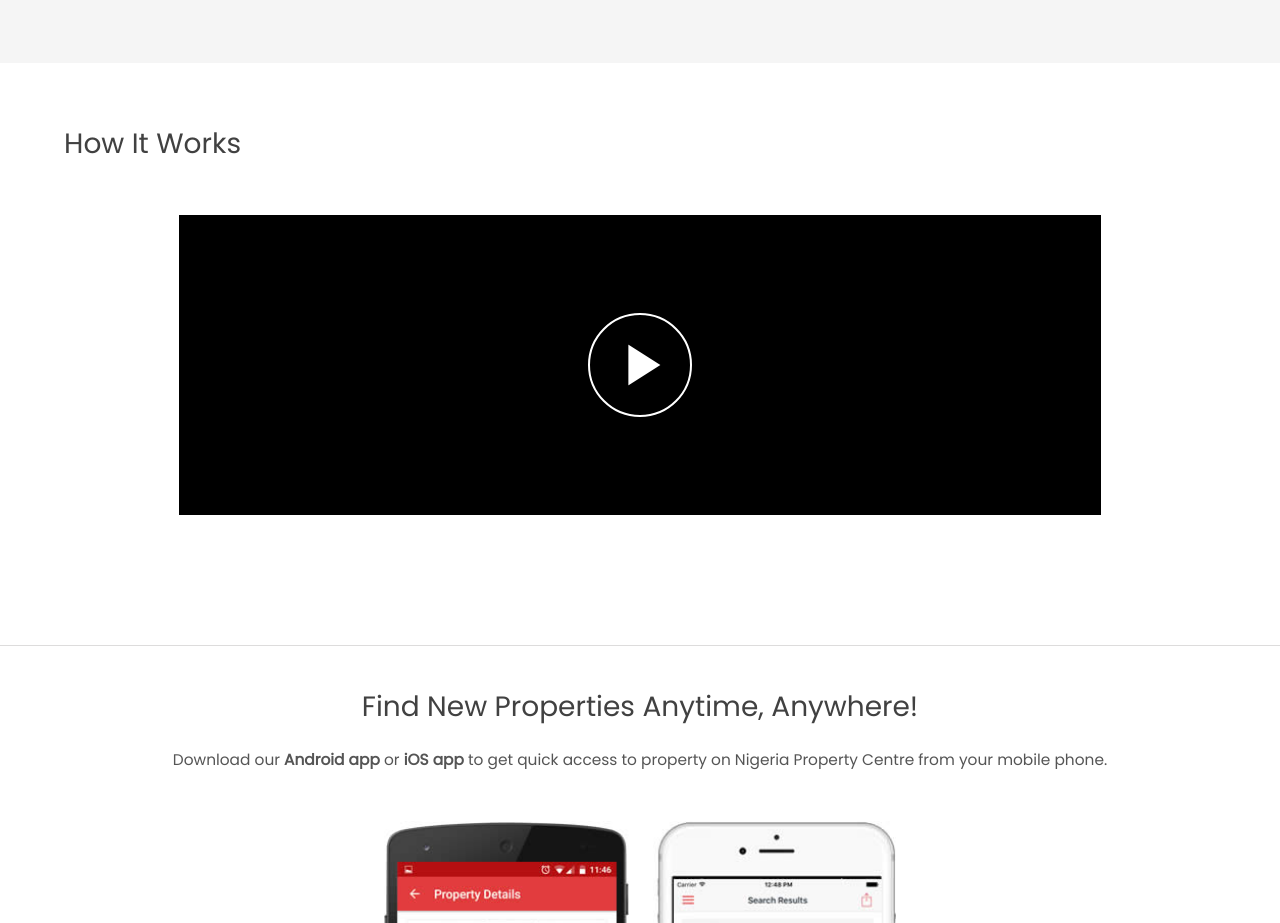
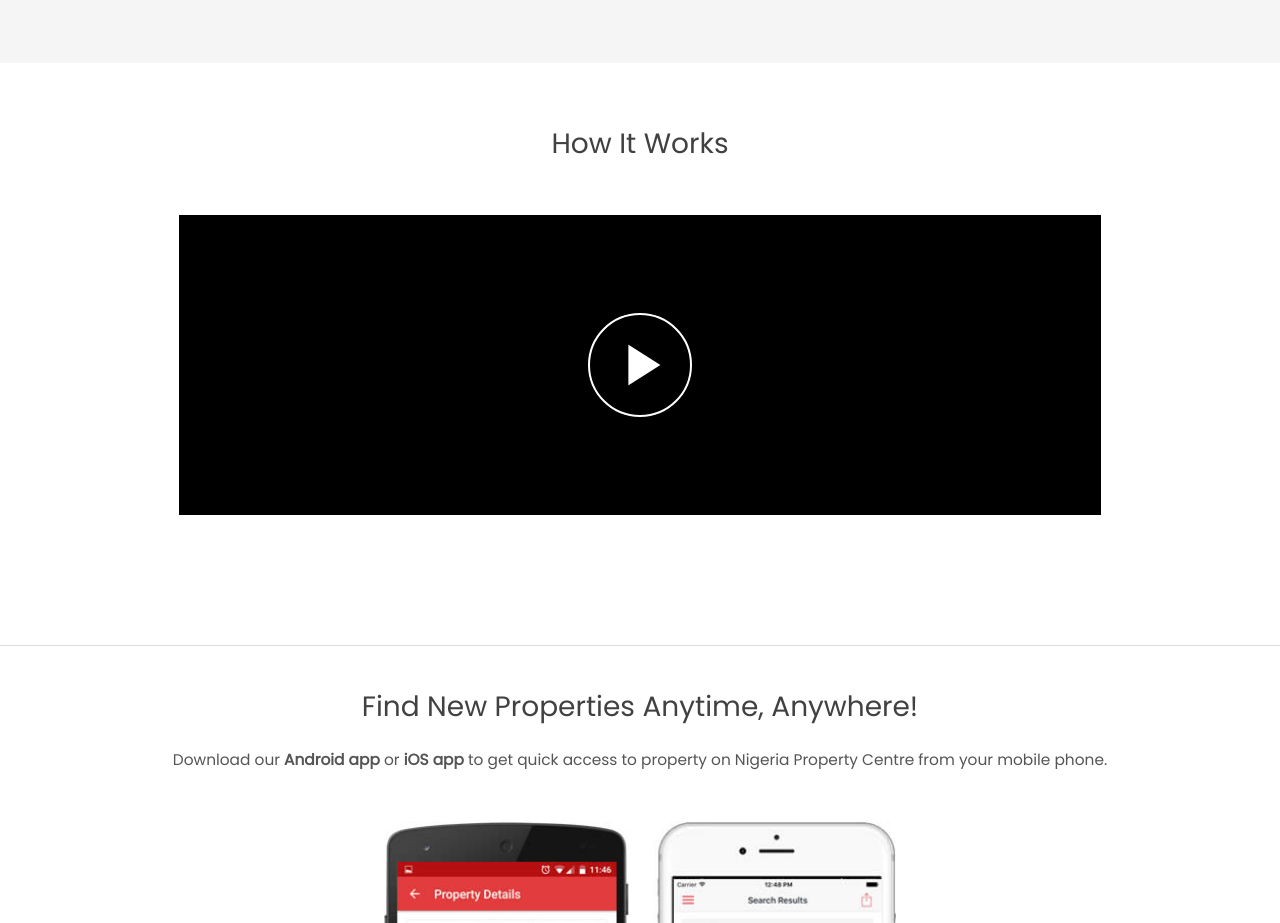
Before and after one commit to chemobrain-cpu/property, a React (Create React App) app: page / in a window 1280 px wide. Shown: the part 2580-3503 px from the top of the page. Built offline with nearby package versions, Linux system fonts and the light colour scheme.

Commit message:
'latest'

```diff
--- a/src/components/Video.module.css
+++ b/src/components/Video.module.css
@@ -13,7 +13,7 @@
     color: var(--color-headertext-color);
     font-weight: 300;
     margin-bottom: 50px;
-    justify-self: flex-start;
+    text-align: center;
     width: 100%;
 }
 .videocontainer {
```
